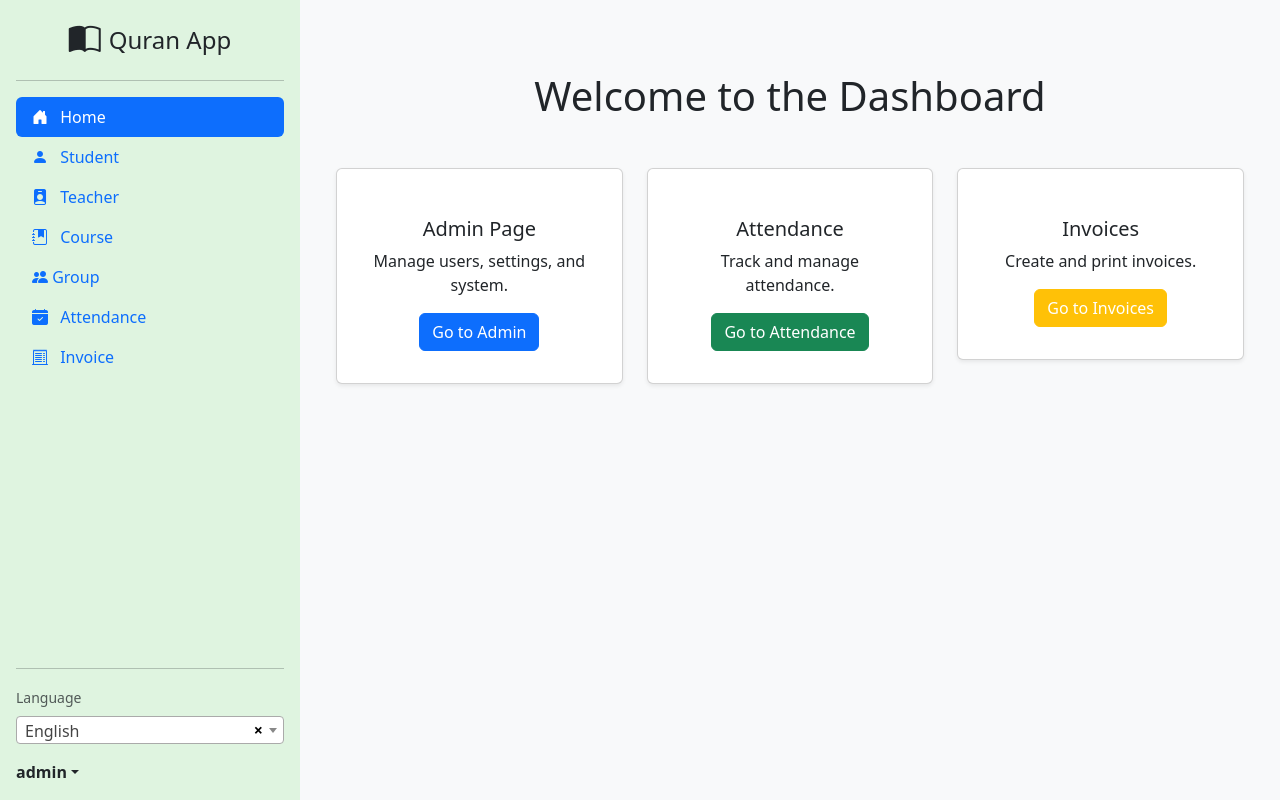
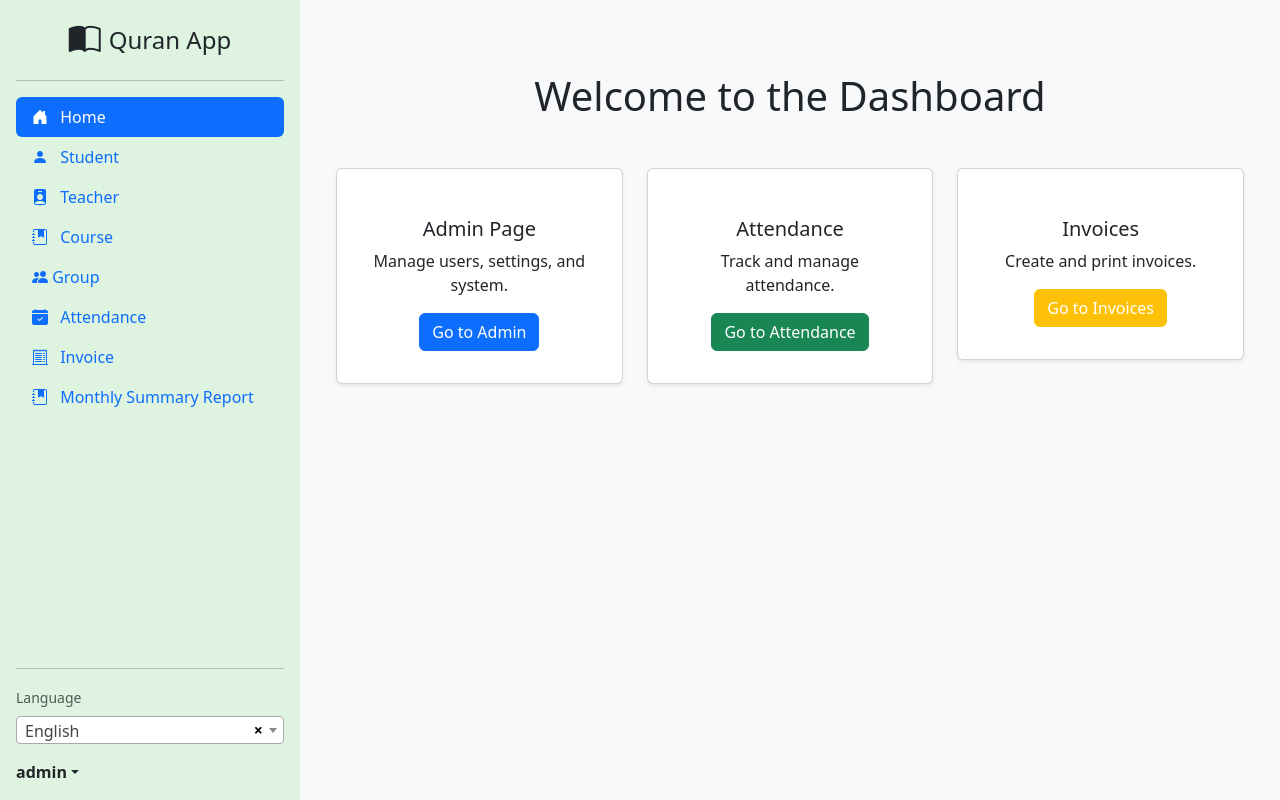
Before and after one commit to Mahmod-Madkour/Organization, a Django app: page / in a window 1280 px wide. Run offline with Django 5.2, Linux system fonts and the light colour scheme; a user stored in the database is signed in; some libraries are stand-ins or nearby versions.

Commit message:
create monthly report page and update tran to ar

```diff
--- a/Quran/urls.py
+++ b/Quran/urls.py
@@ -6,8 +6,8 @@ from Quran.views import (
     CourseListView, CourseCreateView, CourseUpdateView, CourseDeleteView,
     ClassGroupListView, ClassGroupCreateView, ClassGroupUpdateView, ClassGroupDeleteView,
     AttendanceView,
-    InvoiceCreateView, print_invoice
-
+    InvoiceCreateView, print_invoice,
+    MonthlySummaryReportView,
 )
 
 urlpatterns = [
@@ -43,4 +43,7 @@ urlpatterns = [
     # Invoice
     path('invoice/', InvoiceCreateView.as_view(), name='invoice'),
     path('invoice/print/<int:invoice_id>/', print_invoice, name='print_invoice'),
+
+    # Reports
+    path('monthly_summary_report/', MonthlySummaryReportView.as_view(), name='monthly_summary_report'),
 ]
--- a/Quran/views.py
+++ b/Quran/views.py
@@ -415,6 +415,12 @@ def print_invoice(request, invoice_id):
     return render(request, 'Quran/invoice/print_invoice.html', {'invoice': invoice})
 
 
+# --------------------- Reports ---------------------
+@method_decorator(staff_member_required, name='dispatch')
+class MonthlySummaryReportView(TemplateView):
+    template_name = 'Quran/reports/monthly_summary_report.html'
+
+
 if __name__ == "__main__":
     # upgrade academic year
     today = timezone.now().date()
--- a/templates/includes/sidebar.html
+++ b/templates/includes/sidebar.html
@@ -67,6 +67,16 @@
                 {% trans "Invoice" %}
             </a>
         </li>
+        <!-- Monthly Summary Report -->
+        {% if request.user.is_superuser %}
+            <li>
+                <a href="{% url 'monthly_summary_report' %}"
+                class="nav-link {% if request.resolver_match.url_name == 'monthly_summary_report' %}active{% endif %}">
+                    <i class="bi bi-journal-bookmark-fill me-2"></i>
+                    {% trans "Monthly Summary Report" %}
+                </a>
+            </li>
+        {% endif %}
     </ul>
     <hr>
 
```
Also changed, not shown: Quran/templates/Quran/reports/monthly_summary_report.html (added, +10 -0 lines), locale/ar/LC_MESSAGES/django.po, 1 other file.
